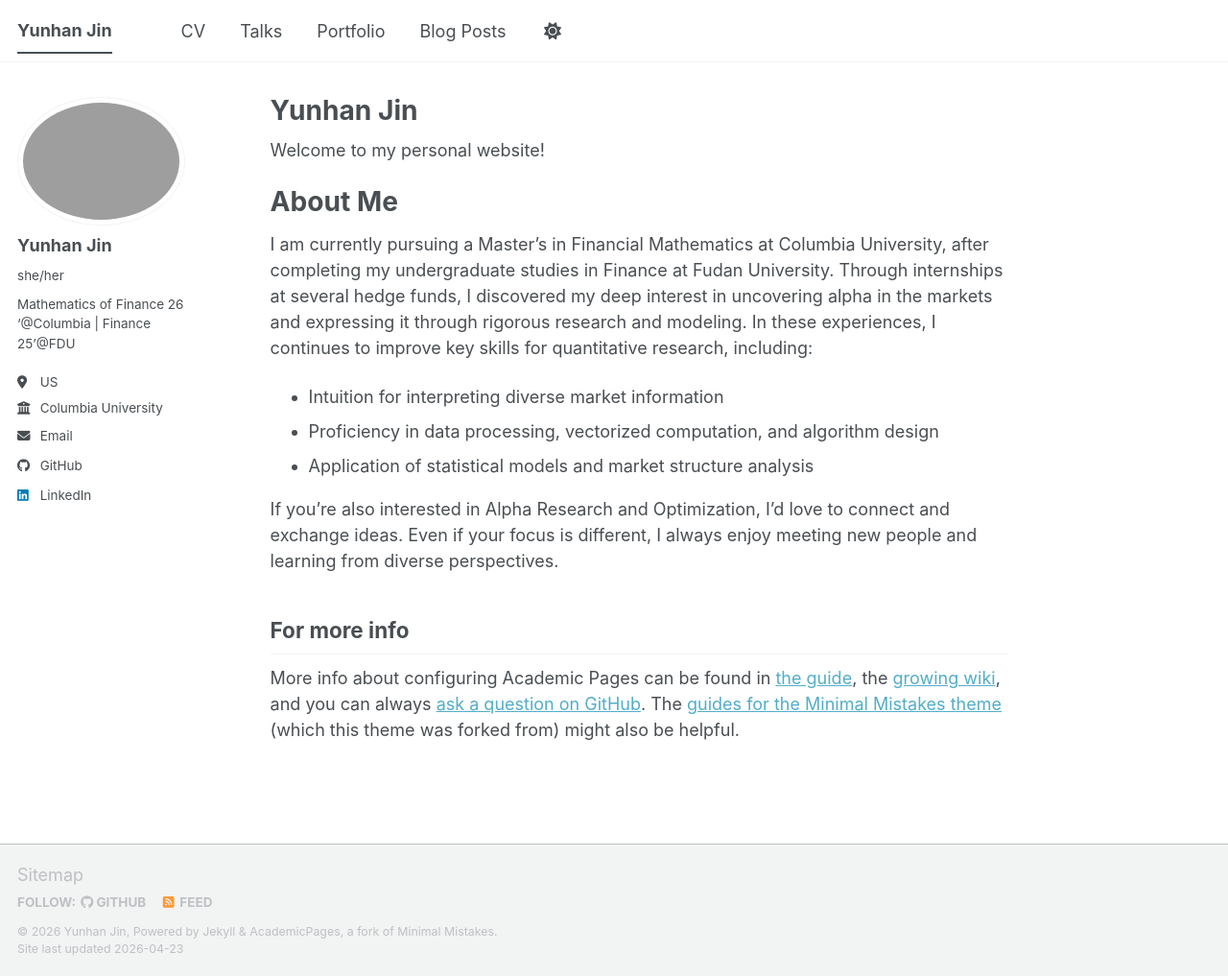
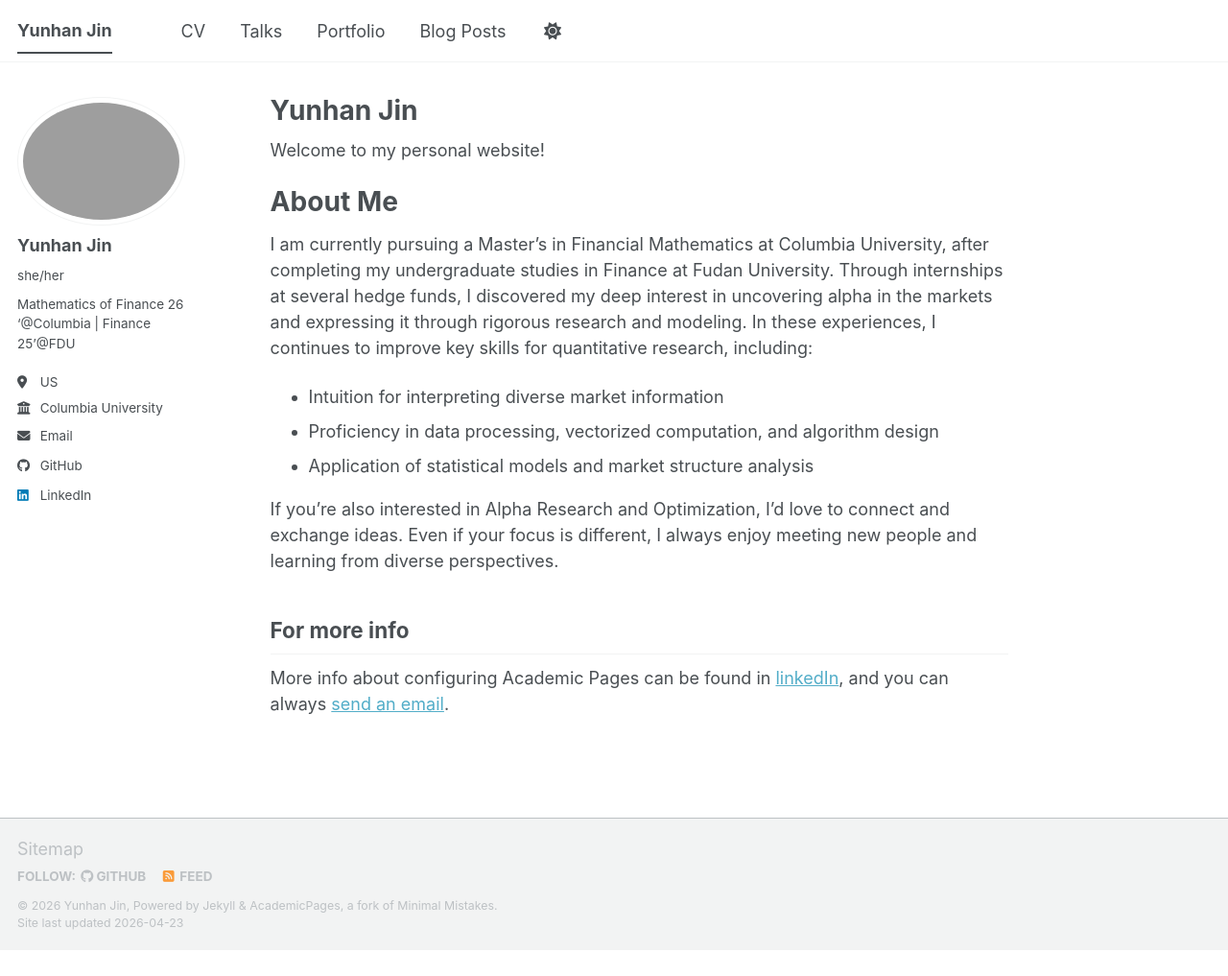
Before and after one commit to yunhanjin001/yunhanjin001.github.io, a Jekyll site: the page built from _pages/about.md, in a window 1280 px wide and 1017 px high. Shown: the whole window at 96% size. Built offline with Jekyll 4.4.1, drawn with Linux system fonts in a browser that asks for light colours; a script bundle is joined from its source files by our own code; library files that are not in the unit come from our copies.

Commit message:
Revise info section with new links
Updated the resources for configuring Academic Pages.

```diff
--- a/_pages/about.md
+++ b/_pages/about.md
@@ -22,4 +22,4 @@
 
 For more info
 ------
-More info about configuring Academic Pages can be found in [the guide](https://academicpages.github.io/markdown/), the [growing wiki](https://github.com/academicpages/academicpages.github.io/wiki), and you can always [ask a question on GitHub](https://github.com/academicpages/academicpages.github.io/discussions). The [guides for the Minimal Mistakes theme](https://mmistakes.github.io/minimal-mistakes/docs/configuration/) (which this theme was forked from) might also be helpful.
+More info about configuring Academic Pages can be found in [linkedIn]([https://academicpages.github.io/markdown/](https://www.linkedin.com/in/yh-jin/)), and you can always [send an email](mailto:yunhanjin001@gmail.com).
```
